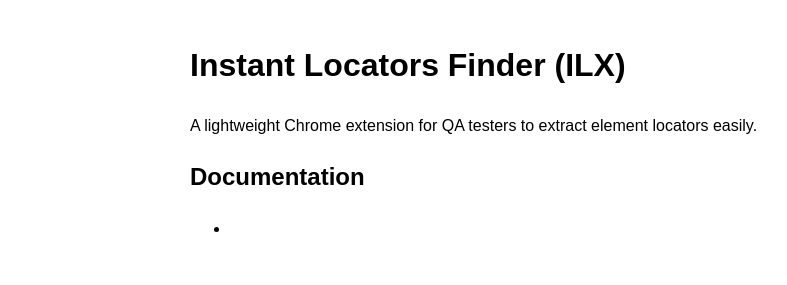
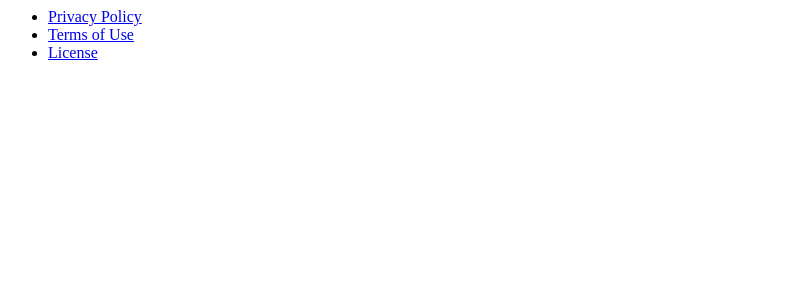
Before and after one commit to Balajibomma833/ILX-Instant_Locators_Finder, a plain HTML site: page index.html in a window 1280 px wide. Shown: the whole page, without its empty margins (0-787 px from the left). Drawn offline with Linux system fonts and the light colour scheme.

Commit message:
Update index.html

```diff
--- a/index.html
+++ b/index.html
@@ -1,18 +1,5 @@
-<!DOCTYPE html>
-<html lang="en">
-<head>
-<meta charset="UTF-8">
-<title>ILX – Instant Locators Finder</title>
-<style>
-    body { font-family: Arial, sans-serif; max-width: 900px; margin: 40px auto; line-height: 1.6; }
-    a { color: #007bff; }
-</style>
-</head>
-<body>
-
-<h1>Instant Locators Finder (ILX)</h1>
-<p>A lightweight Chrome extension for QA testers to extract element locators easily.</p>
-
-<h2>Documentation</h2>
 <ul>
-    <li><a href="privacy-policy/index.html">
+  <li><a href="privacy-policy/">Privacy Policy</a></li>
+  <li><a href="terms-of-use/">Terms of Use</a></li>
+  <li><a href="license/">License</a></li>
+</ul>
```
